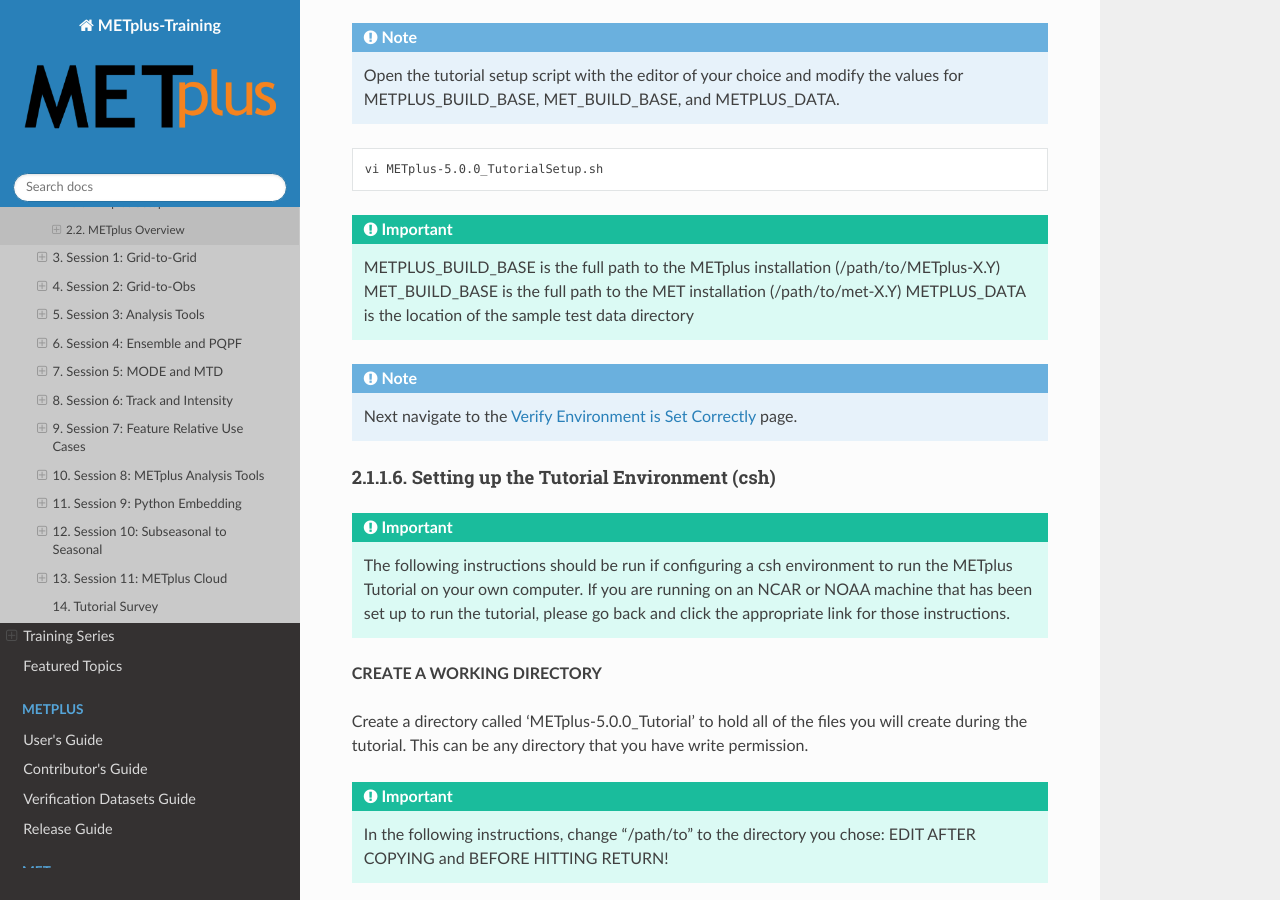
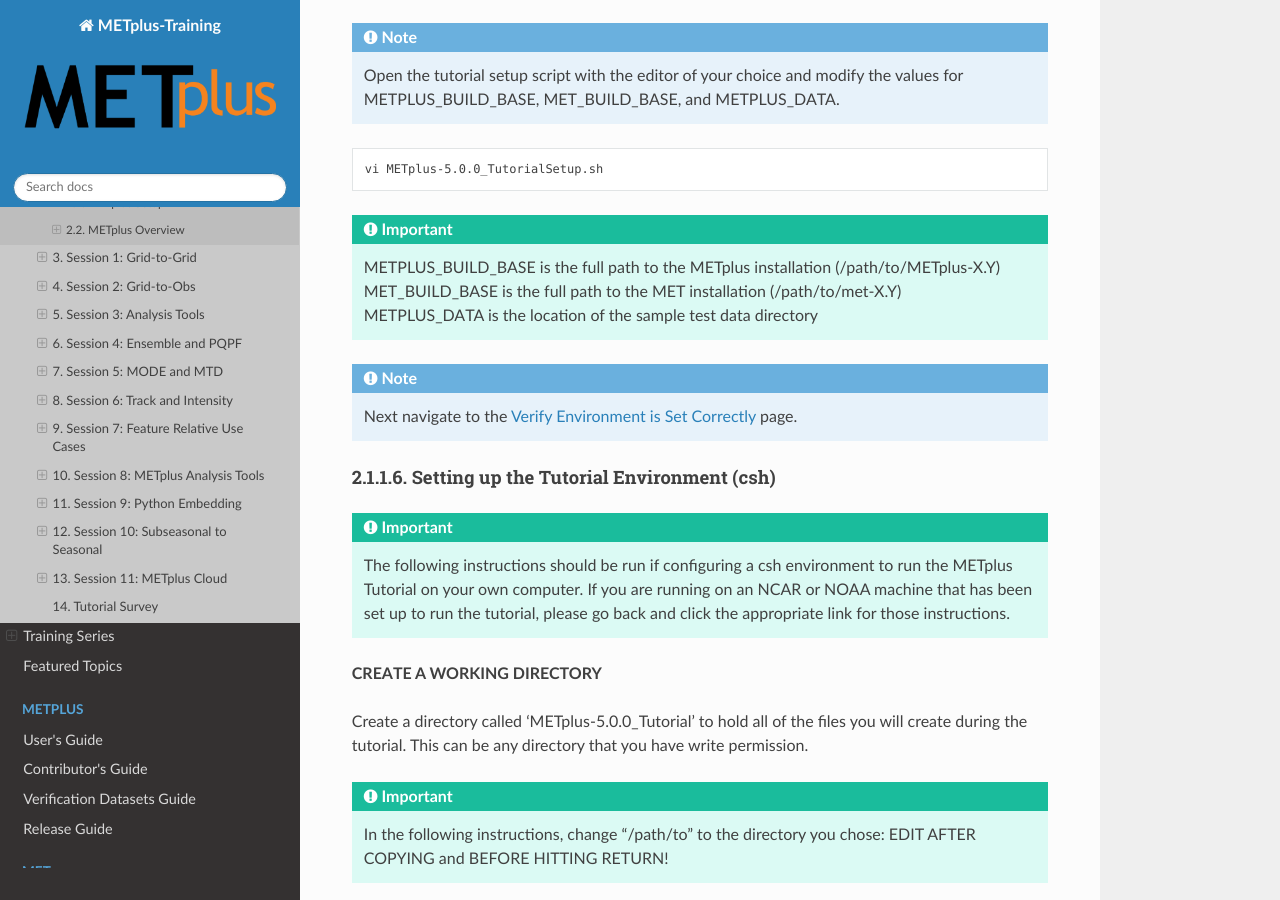
Before and after one commit to dtcenter/METplus-Training, a Sphinx documentation site: the page built from docs/Tutorial/v5.0/Preliminary_work_METplus_setup.rst, in a window 1280 px wide and 900 px high, scrolled down 12758 px. Built offline with Sphinx 7.4.7 and the Read the Docs theme 3.1.0, drawn with Linux system fonts in a browser that asks for light colours; some of the changed text lies outside the part shown.

Commit message:
Per #69, putting each variable in Important directives on its own line
Co-Authored-By: Claude Opus 5.5 <noreply@anthropic.com>

```diff
--- a/docs/Tutorial/v5.0/Preliminary_work_METplus_setup.rst
+++ b/docs/Tutorial/v5.0/Preliminary_work_METplus_setup.rst
@@ -539,9 +539,9 @@ Create a directory called 'METplus-5.0.0_Tutorial' to hold all of the files you
 
 .. important::
 
-   METPLUS_BUILD_BASE is the full path to the METplus installation (/path/to/METplus-X.Y)
-   MET_BUILD_BASE is the full path to the MET installation (/path/to/met-X.Y)
-   METPLUS_DATA is the location of the sample test data directory
+   | METPLUS_BUILD_BASE is the full path to the METplus installation (/path/to/METplus-X.Y)
+   | MET_BUILD_BASE is the full path to the MET installation (/path/to/met-X.Y)
+   | METPLUS_DATA is the location of the sample test data directory
 
 
 
@@ -624,9 +624,9 @@ Create a directory called 'METplus-5.0.0_Tutorial' to hold all of the files you
 
 .. important::
 
-   METPLUS_BUILD_BASE is the full path to the METplus installation (/path/to/METplus-X.Y)
-   MET_BUILD_BASE is the full path to the MET installation (/path/to/met-X.Y)
-   METPLUS_DATA is the location of the sample test data directory
+   | METPLUS_BUILD_BASE is the full path to the METplus installation (/path/to/METplus-X.Y)
+   | MET_BUILD_BASE is the full path to the MET installation (/path/to/met-X.Y)
+   | METPLUS_DATA is the location of the sample test data directory
 
 
 
```
Also changed, not shown: docs/Tutorial/v5.0/Session_10_Subseasonal_to_Seasonal_S2S.rst (+4 -4 lines), docs/Tutorial/v5.0/Session_11_METplus_Cloud.rst (+4 -4 lines), docs/Tutorial/v5.0/Session_7_Feature_Relative_Use_Cases.rst (+4 -4 lines).
